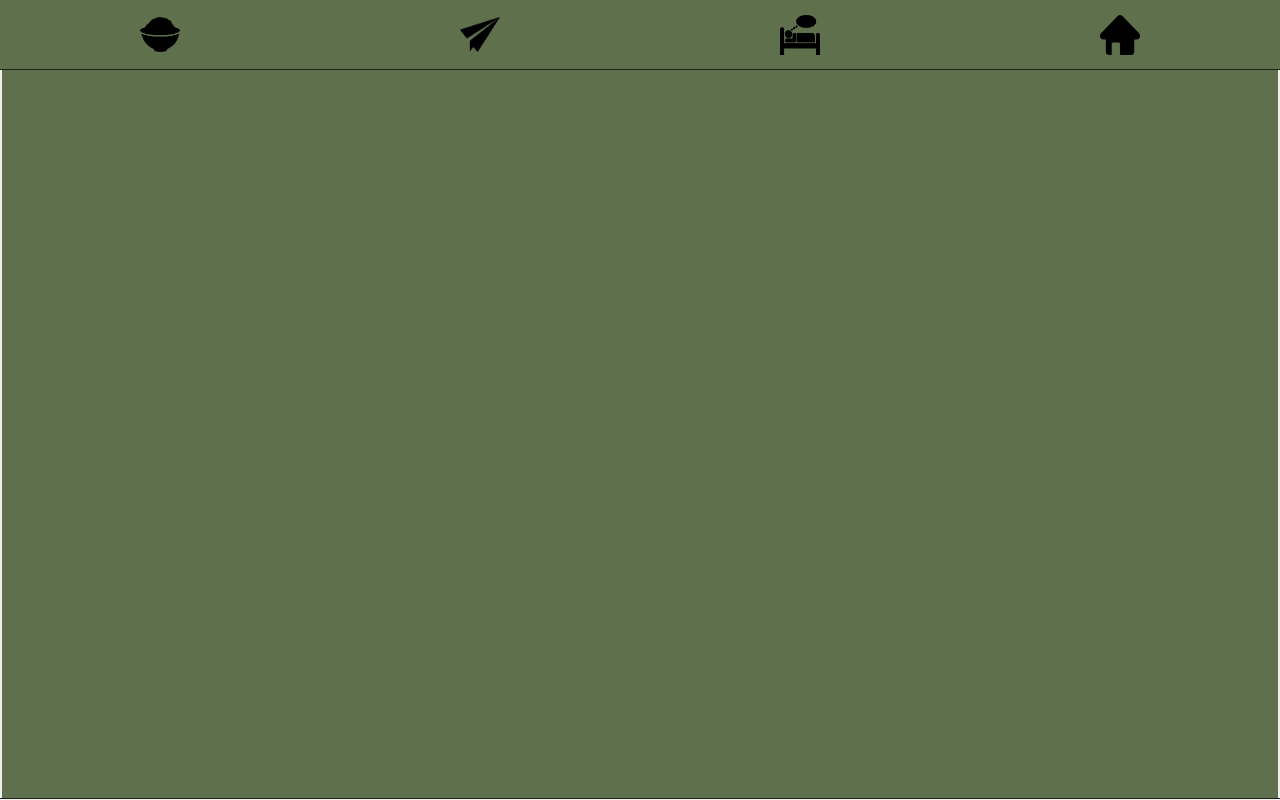
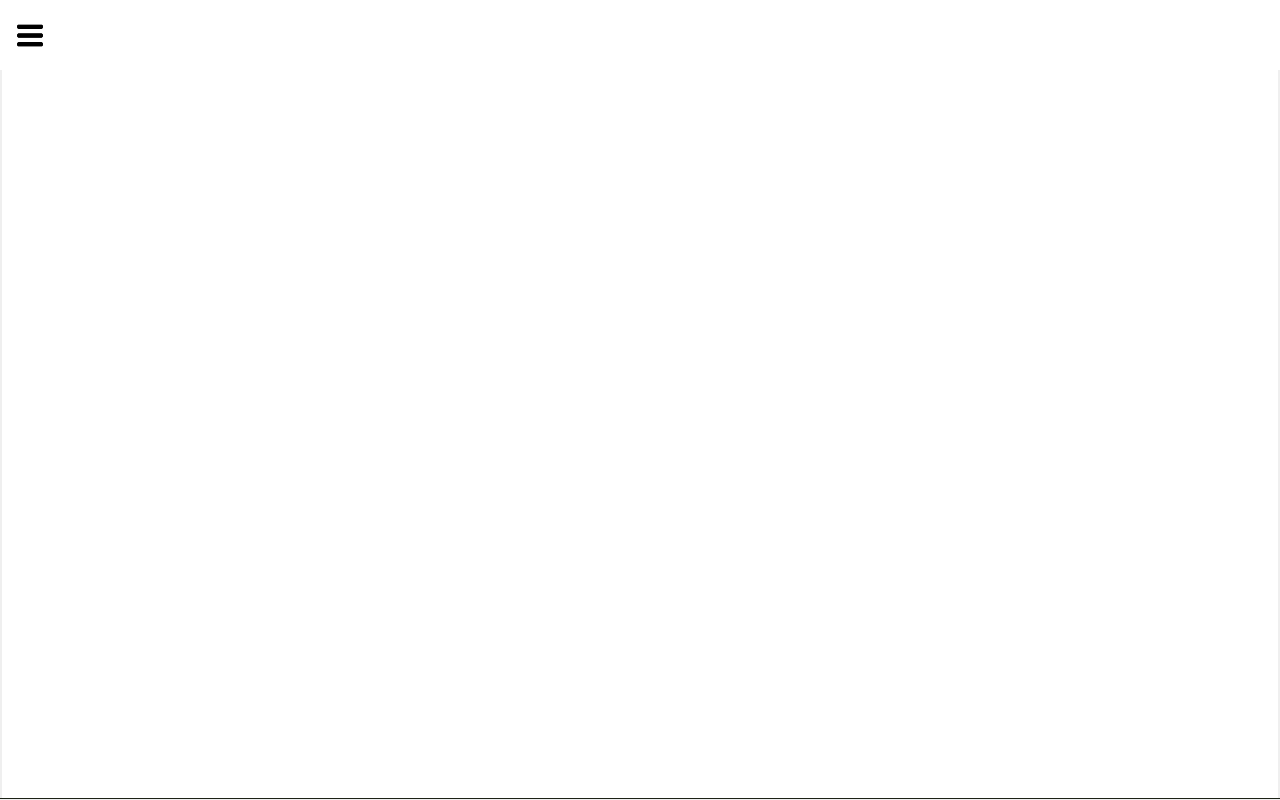
Before and after one commit to ksheyon123/project__fortress, a React (Create React App) app: page /game in a window 1280 px wide. Built offline with nearby package versions, Linux system fonts and the light colour scheme.

Commit message:
Update action menu

```diff
--- a/src/components/common/Logo.tsx
+++ b/src/components/common/Logo.tsx
@@ -19,8 +19,8 @@ const StyledLogo = styled.div`
 const Logo: React.FC<Props> = (props) => {
 
   const {
-    width = 40,
-    height = 40,
+    width = 30,
+    height = 30,
     img,
     handleOnClick = () => { }
   } = props;
--- a/src/components/ingame/ActionMenu.tsx
+++ b/src/components/ingame/ActionMenu.tsx
@@ -1,34 +1,38 @@
-import React from "react";
+import React, { useState } from "react";
 import styled from "styled-components";
 import { useRecoilState } from "recoil";
 import { interactionState } from "../../state/atom";
 import { } from "../../state/atom";
 import { Logo } from "../common/index";
 import { theme } from '../../styles/theme';
-import rice from "../../assets/ic_rice.png";
+import menu from "../../assets/ic_hamburger.png";
 import play from "../../assets/ic_play.png";
 import sleep from "../../assets/ic_sleep.png";
 import home from "../../assets/ic_home.png";
 
 const StyledActionMenu = styled.div`
-  display: grid;
-  grid-template-columns: repeat(4, 1fr);
   width : 100vw;
   height : ${theme.headerHeight};
-  background-color: ${theme.background};
-  border-bottom: 1px solid ${theme.pixel};
+  background-color: ${theme.mono100};
+  & > div.menu-area {
+    display: flex;
+    justify-content: center;
+    align-items: center;
+    width : 60px;
+    height : 100%;
+  }
 `;
 
 const ActionMenu: React.FC = () => {
 
+  const [toggle, setToggle] = useState<boolean>(false);
   const [isActive, setIsActive] = useRecoilState(interactionState);
 
   return (
     <StyledActionMenu>
-      <Logo height={35} img={rice} handleOnClick={() => setIsActive("feed")} />
-      <Logo height={35} img={play} />
-      <Logo img={sleep} />
-      <Logo img={home} />
+      <div className="menu-area">
+        <Logo height={35} img={menu} handleOnClick={() => setToggle(!toggle)} />
+      </div>
     </StyledActionMenu>
   )
 }
--- a/src/components/ingame/View.tsx
+++ b/src/components/ingame/View.tsx
@@ -6,9 +6,6 @@ import {
 import {
   unitCoordinateState,
 } from "../../state/atom";
-import {
-  gridSpec,
-} from "../../constants/field";
 import {
   useCreateObject
 } from "../../hooks/useCreateObject";
@@ -57,7 +54,7 @@ const View: React.FC = () => {
         width={window.innerWidth}
         height={window.innerHeight - 70}
         style={{
-          backgroundColor: theme.background,
+          backgroundColor: theme.mono100,
         }}>
       </canvas>
     </StyledCanvasWrapper >
```
Also changed, not shown: src/assets/ic_hamburger.png (added).
